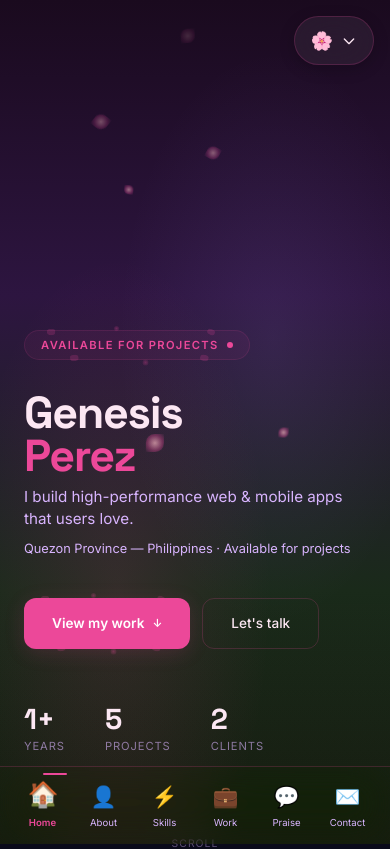
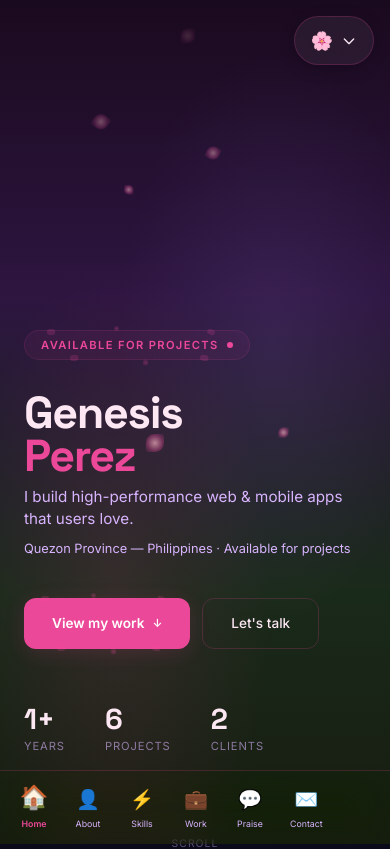
Before and after one commit to GenD-arc/gendev.portfolio, a Next.js app: page / in a window 390 px wide. Shown: the top 849 px of the page. Built offline with nearby package versions, Linux system fonts and the light colour scheme.

Commit message:
fixed the navbar for mobile screen issue

```diff
--- a/app/components/navbar.tsx
+++ b/app/components/navbar.tsx
@@ -5,7 +5,6 @@ import { useTheme } from "./theme-provider";
 import { motion, AnimatePresence } from "framer-motion";
 import { profile, navLinks as navData } from "../../data/profile";
 
-// Add icons to nav links
 const navLinks = navData.map((link) => {
   const icons: Record<string, string> = {
     Home: "🏠", About: "👤", Skills: "⚡", Work: "💼", Praise: "💬", Contact: "✉️",
@@ -42,7 +41,6 @@ export default function Navbar() {
     else setVisible(true);
     lastScrollY.current = currentY;
     setScrolled(currentY > 30);
-
     const sections = navLinks.map((link) => link.href.replace("#", ""));
     for (const section of sections.reverse()) {
       const el = document.getElementById(section);
@@ -80,6 +78,7 @@ export default function Navbar() {
     );
   }
 
+  // ─── MOBILE ───
   if (isMobile) {
     return (
       <>
@@ -112,19 +111,31 @@ export default function Navbar() {
             </motion.div>
           )}
         </AnimatePresence>
+
+        {/* Scrollable bottom nav */}
         <motion.nav animate={{ y: visible ? 0 : 100, opacity: visible ? 1 : 0 }} transition={{ duration: 0.3, ease: "easeInOut" }}
-          style={{ position: "fixed", bottom: 0, left: 0, right: 0, zIndex: 45, backgroundColor: `${theme.colors.surface}ee`, backdropFilter: "blur(20px) saturate(180%)", borderTop: `1px solid ${theme.colors.border}`, padding: "8px 12px", paddingBottom: "max(8px, env(safe-area-inset-bottom))" }}>
-          <div style={{ display: "flex", justifyContent: "space-around", alignItems: "center", maxWidth: "500px", margin: "0 auto" }}>
+          style={{ position: "fixed", bottom: 0, left: 0, right: 0, zIndex: 45, backgroundColor: `${theme.colors.surface}ee`, backdropFilter: "blur(20px) saturate(180%)", borderTop: `1px solid ${theme.colors.border}`, padding: "8px 0", paddingBottom: "max(8px, env(safe-area-inset-bottom))" }}>
+          <div style={{
+            display: "flex", overflowX: "auto", scrollSnapType: "x proximity",
+            gap: "2px", padding: "0 8px", maxWidth: "500px", margin: "0 auto",
+            scrollbarWidth: "none", WebkitOverflowScrolling: "touch",
+          }}>
             {navLinks.map((link) => {
               const isActive = activeSection === link.href.replace("#", "");
               return (
                 <motion.a key={link.href} href={link.href} whileTap={{ scale: 0.85 }}
                   onClick={(e) => { if (link.href === "#home" && activeSection === "home") { e.preventDefault(); setMobileOpen(true); } }}
-                  style={{ display: "flex", flexDirection: "column", alignItems: "center", gap: "3px", padding: "6px 10px", borderRadius: "12px", textDecoration: "none", minWidth: "56px", position: "relative", transition: "all 0.2s" }}>
-                  <motion.span style={{ fontSize: "1.3rem", position: "relative", zIndex: 1 }}
-                    animate={{ scale: isActive ? 1.2 : 1, y: isActive ? -2 : 0 }} transition={{ type: "spring", stiffness: 400, damping: 20 }}>{link.icon}</motion.span>
-                  <span style={{ fontSize: "0.6rem", fontWeight: isActive ? 600 : 400, color: isActive ? theme.colors.primary : theme.colors.textSecondary, transition: "color 0.2s" }}>{link.label}</span>
-                  {isActive && <motion.div layoutId="bottomActive" style={{ position: "absolute", top: "-2px", left: "50%", transform: "translateX(-50%)", width: "24px", height: "2px", borderRadius: "1px", backgroundColor: theme.colors.primary }} transition={{ type: "spring", stiffness: 400, damping: 30 }} />}
+                  style={{
+                    display: "flex", flexDirection: "column", alignItems: "center", gap: "3px",
+                    padding: "6px 12px", borderRadius: "12px", textDecoration: "none",
+                    minWidth: "52px", flexShrink: 0, scrollSnapAlign: "center",
+                    position: "relative", transition: "all 0.2s",
+                  }}>
+                  <motion.span style={{ fontSize: "1.2rem", position: "relative", zIndex: 1 }}
+                    animate={{ scale: isActive ? 1.2 : 1, y: isActive ? -2 : 0 }}
+                    transition={{ type: "spring", stiffness: 400, damping: 20 }}>{link.icon}</motion.span>
+                  <span style={{ fontSize: "0.55rem", fontWeight: isActive ? 600 : 400, color: isActive ? theme.colors.primary : theme.colors.textSecondary, transition: "color 0.2s", whiteSpace: "nowrap" }}>{link.label}</span>
+                  {isActive && <motion.div layoutId="bottomActive" style={{ position: "absolute", top: "-2px", left: "50%", transform: "translateX(-50%)", width: "20px", height: "2px", borderRadius: "1px", backgroundColor: theme.colors.primary }} transition={{ type: "spring", stiffness: 400, damping: 30 }} />}
                 </motion.a>
               );
             })}
@@ -135,6 +146,7 @@ export default function Navbar() {
     );
   }
 
+  // ─── DESKTOP ───
   return (
     <motion.nav initial={{ y: -100, opacity: 0 }} animate={{ y: 0, opacity: 1 }} transition={{ duration: 0.7, ease: [0.25, 0.1, 0.25, 1] }}
       style={{ position: "fixed", top: 0, left: 0, right: 0, zIndex: 40, backdropFilter: scrolled ? "blur(20px) saturate(180%)" : "blur(4px)", backgroundColor: scrolled ? `${theme.colors.surface}dd` : "transparent", borderBottom: scrolled ? `1px solid ${theme.colors.border}` : "1px solid transparent", transition: "all 0.4s ease" }}>
--- a/app/components/sections/hero.tsx
+++ b/app/components/sections/hero.tsx
@@ -103,7 +103,7 @@ export default function Hero() {
 
   const stats = [
     { value: "1+", label: "Years" },
-    { value: "5", label: "Projects" },
+    { value: "6", label: "Projects" },
     { value: "2", label: "Clients" },
   ];
 
--- a/app/globals.css
+++ b/app/globals.css
@@ -67,3 +67,7 @@
 .motion-div {
   will-change: transform, opacity;
 }
+
+.mobile-nav::-webkit-scrollbar {
+  display: none;
+}
```
